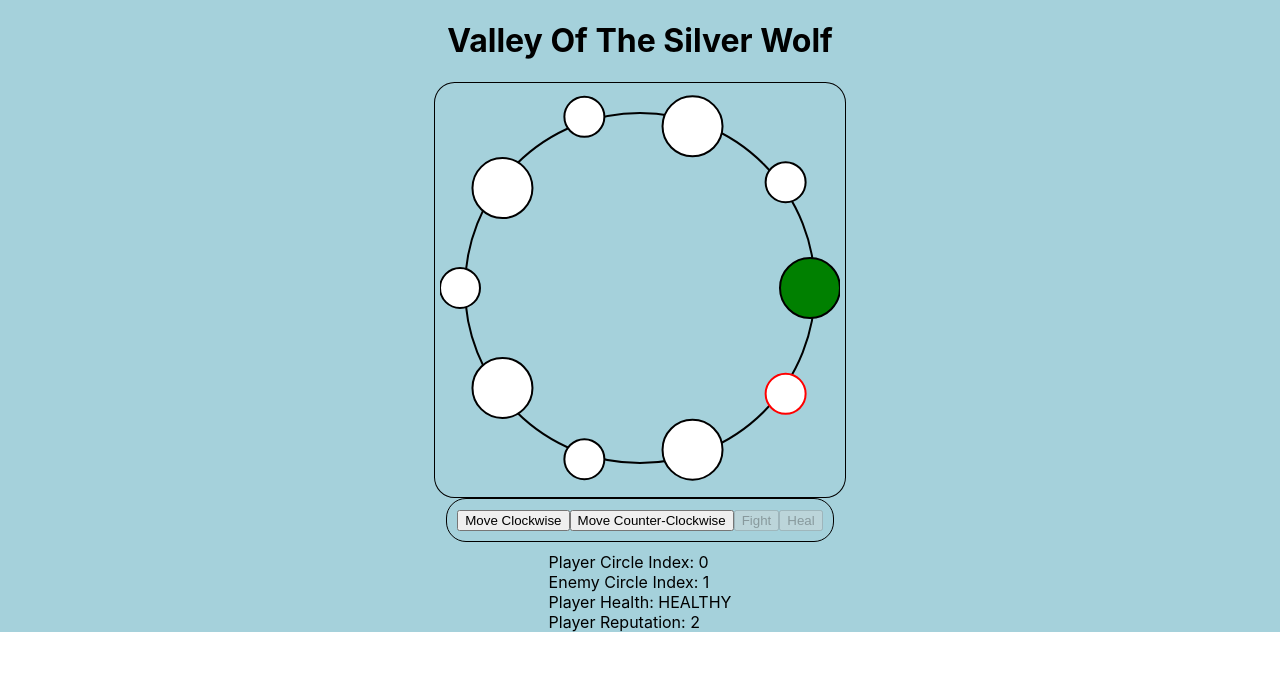
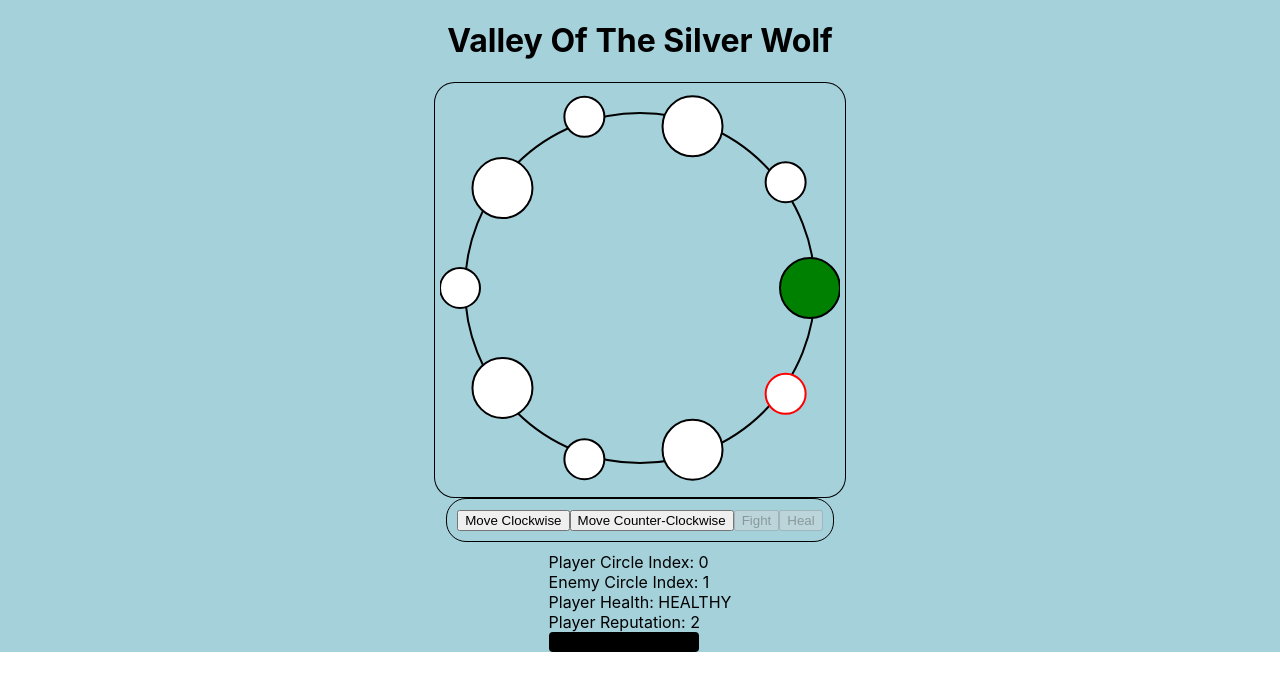
Before and after one commit to jduffey/valley-of-the-silver-wolf, a React (Create React App) app: page / in a window 1280 px wide. Shown: the top 690 px of the page. Built offline with nearby package versions, Linux system fonts and the light colour scheme.

Commit message:
Reputation color bar

```diff
--- a/src/App.js
+++ b/src/App.js
@@ -64,6 +64,16 @@ function App() {
     });
   }
 
+  const getReputationColor = () => {
+    if (playerReputation === 5) {
+      return 'gold';
+    } else if (playerReputation === 3 | playerReputation === 4) {
+      return '#8b4614';
+    } else {
+      return 'black';
+    }
+  }
+
   return (
     <div className="App">
       <header className="App-header">
@@ -103,6 +113,7 @@ function App() {
           enemyCircleIndex={enemyCircleIndex}
           playerHealth={playerHealth}
           playerReputation={playerReputation}
+          reputationColor={getReputationColor()}
         />
       </header>
     </div>
--- a/src/components/PlayerInfo.jsx
+++ b/src/components/PlayerInfo.jsx
@@ -3,6 +3,7 @@ const PlayerInfo = ({
   enemyCircleIndex,
   playerHealth,
   playerReputation,
+  reputationColor
 }) => {
   return (
     <div className="player-info">
@@ -10,6 +11,14 @@ const PlayerInfo = ({
       <div>Enemy Circle Index: {enemyCircleIndex}</div>
       <div>Player Health: {playerHealth}</div>
       <div>Player Reputation: {playerReputation}</div>
+      <div
+        style={{
+          width: '150px',
+          height: '20px',
+          backgroundColor: reputationColor,
+          borderRadius: '4px',
+        }}
+      ></div>
     </div>
   );
 }
```
